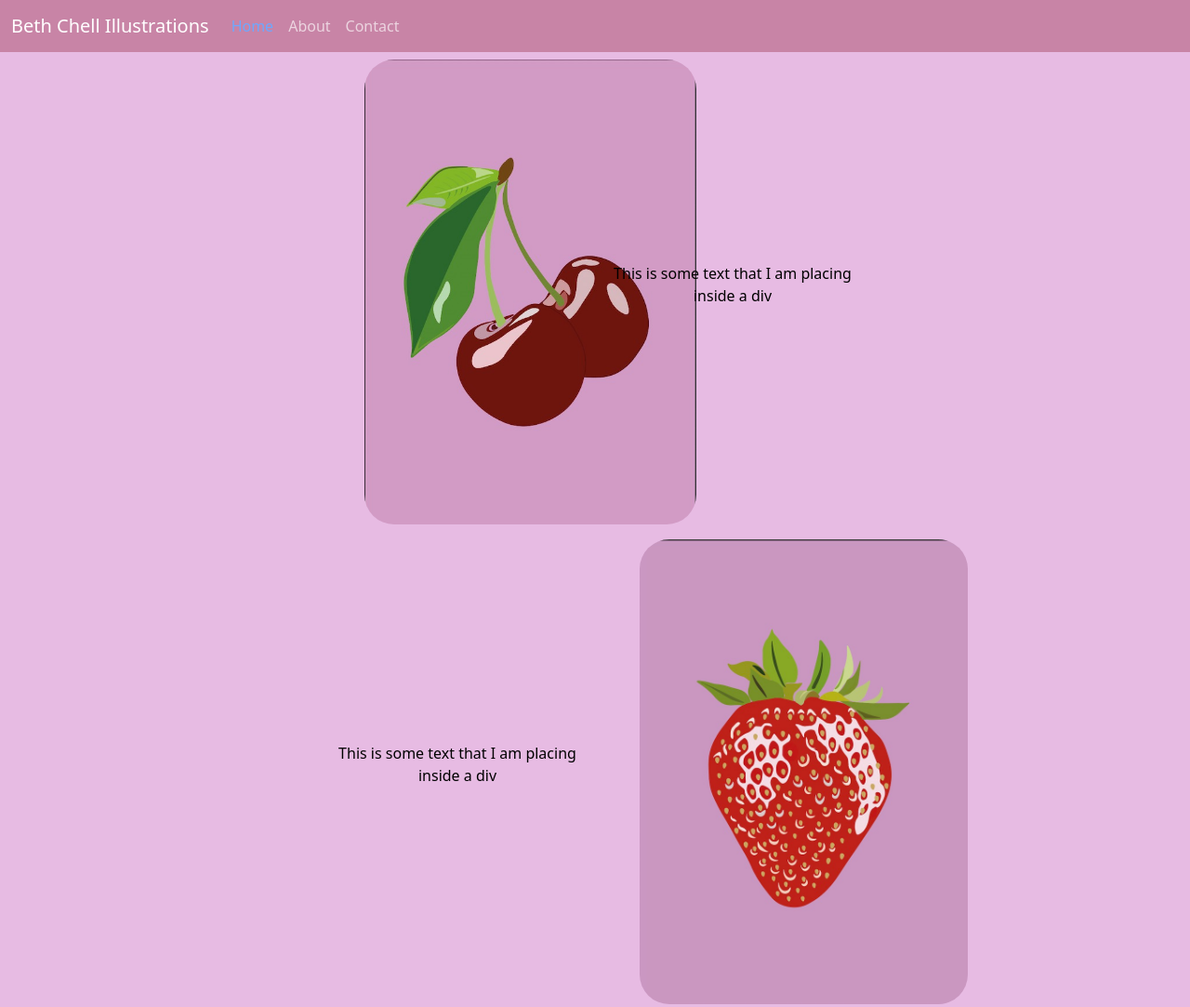
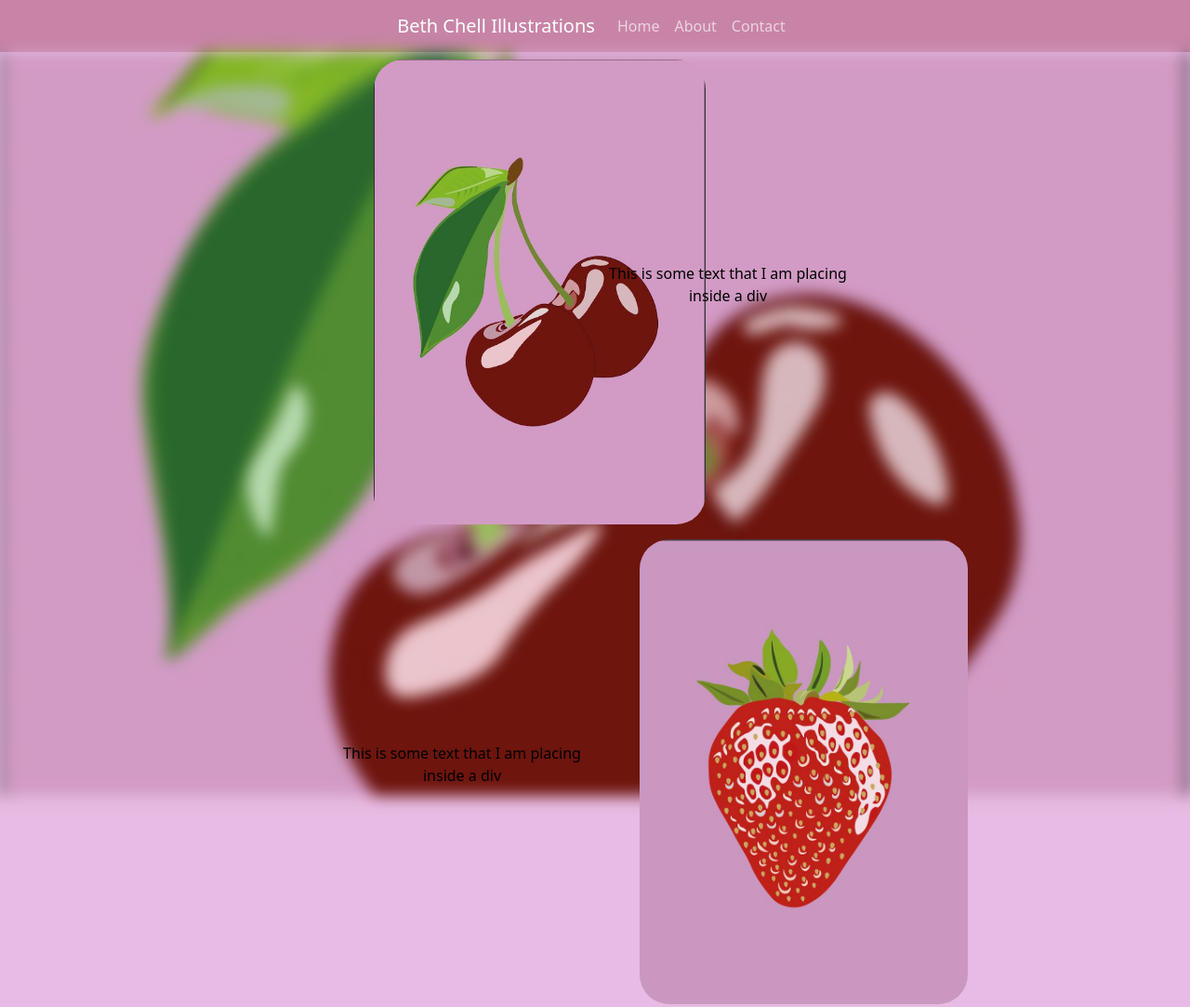
Before and after one commit to Alexdudley95/Beth-Chell-Illustrations, a plain HTML site: page index.html in a window 1280 px wide. Shown: the top 1083 px of the page at 93% size. Drawn offline with nearby package versions, Linux system fonts and the light colour scheme.

Commit message:
center navbar, fixed bg, added content

```diff
--- a/index.html
+++ b/index.html
@@ -9,15 +9,15 @@
 </head>
 <body class="">
 
-  <nav class="navbar navbar-expand-xl ">
-    <div class = "container-fluid d-flex justify-content-center">
+  <nav class="navbar navbar-expand-xl justify-content-center">
+    <div class = "container-fluid justify-content-center">
       <a class="navbar-brand" href="#"> Beth Chell Illustrations </a>
       <button class="navbar-toggler" type="button" data-bs-toggle="collapse" data-bs-target="#navbarSupportedContent" aria-controls="navbarSupportedContent" aria-expanded="false" aria-label="Toggle navigation">
         <span class="navbar-toggler-icon"></span>
       </button>
-      <div class="navbar-collapse" id="navbarSupportedContent">
-        <ul class="navbar-nav me-auto mb-2 mb-lg-0">
-          <li class="nav item">
+      <div class="navbar-collapse flex-grow-0" id="navbarSupportedContent">
+        <ul class="navbar-nav text-center me-auto mb-2 mb-lg-0">
+          <li >
             <a class="nav-link" href="#">Home</a>
           </li>
           <li>
@@ -31,12 +31,14 @@
     </div>
   </nav>
 
-  <div class ="content px-5 py-2">
+  <div class="bg-image" style="  background-image: url(images/image0.jpeg);" id="bgimg"></div>
 
-    <div class="d-flex align-items-center  rounded-5">
-      <div class="col-lg-3 col-md-1  "></div>
+  <div class ="content px-5 py-2" id="container">
+    <div class="d-flex align-items-center rounded-5">
+
+      <div class="col-lg-3 col-md-1 "></div>
       <div class="col-lg-3 col-md-6  px-5 ">
-          <img src="images/image0.jpeg" class="rounded-5" height="500">
+          <img src="images/image0.jpeg" class="rounded-5 start-50 top-50" height="500">
       </div>
       <div class="col-lg-3 col-md-4  px-2 text-center ">
           <p>This is some text that I am placing inside a div</p>
@@ -54,7 +56,31 @@
       </div>
       <div class="col-lg-3 col-md-1  "></div>
     </div>
-  </div>
+
+    <div class="d-flex align-items-center rounded-5">
+
+      <div class="col-lg-3 col-md-1 "></div>
+      <div class="col-lg-3 col-md-6  px-5 ">
+          <img src="images/image2.jpeg" class="rounded-5 start-50 top-50" height="500">
+      </div>
+      <div class="col-lg-3 col-md-4  px-2 text-center ">
+          <p>This is some text that I am placing inside a div</p>
+      </div>
+      <div class="col-lg-3 col-md-1 gy-3 "></div>
+    </div>
+
+    <div class="d-flex py-3 align-items-center flex-row-reverse  rounded-5">
+      <div class="col-lg-3 col-md-1  "></div>
+      <div class="col-lg-3 col-md-6  px-5 ">
+          <img src="images/image3.jpeg" class="rounded-5" height="500">
+      </div>
+      <div class="col-lg-3 col-md-4  px-2 text-center ">
+          <p>This is some text that I am placing inside a div</p>
+      </div>
+      <div class="col-lg-3 col-md-1  "></div>
+    </div>
+
+
 
 
 
--- a/style.css
+++ b/style.css
@@ -11,3 +11,28 @@ nav{
 nav ul li{
   color : black !important;
 }
+
+#bgimg{
+  position: fixed;
+  left: 0;
+  right: 0;
+  z-index: 1;
+  display: block;
+  background-image: url(images/image0.jpeg);
+  filter:blur(8px);
+  -webkit-filter: blur(8px);
+  height: 100%;
+  background-position: center;
+  background-repeat: repeat;
+  background-size: cover;
+
+}
+
+#container{
+  position: absolute;
+  left: 0;
+  right: 0;
+  z-index: 9999;
+  margin-left: 20px;
+  margin-right: 20px;
+}
```
